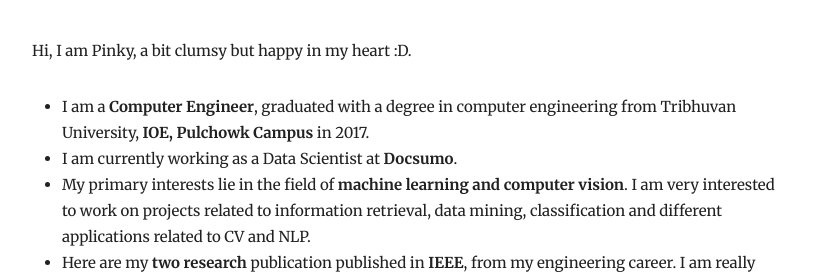
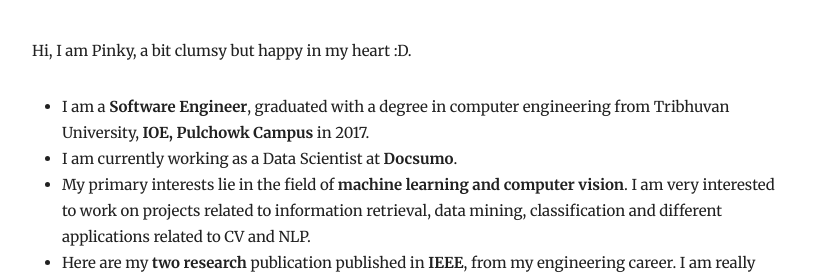
Before and after one commit to pinksi/pinkysitikhu, a Jekyll site: the page built from _pages/about.md, in a window 1280 px wide. Shown: the part 760-1039 px from the top of the page, without its empty margins (233-1046 px from the left). Built offline with Jekyll 4.4.1, drawn with Linux system fonts in a browser that asks for light colours; nearby versions of some CDN libraries.

Commit message:
small fixes

```diff
--- a/_pages/about.md
+++ b/_pages/about.md
@@ -7,7 +7,7 @@ image: images/abt_me.jpg
 
 Hi, I am Pinky, a bit clumsy but happy in my heart :D.
 
-- I am a **Computer Engineer**, graduated with a degree in computer engineering from Tribhuvan University, **[IOE, Pulchowk Campus](http://doece.pcampus.edu.np)** in 2017.
+- I am a **Software Engineer**, graduated with a degree in computer engineering from Tribhuvan University, **[IOE, Pulchowk Campus](http://doece.pcampus.edu.np)** in 2017.
 - I am currently working as a Data Scientist at **[Docsumo](https://docsumo.com/)**.
 - My primary interests lie in the field of **machine learning and computer vision**. I am very interested to work on projects related to information retrieval, data mining, classification and different applications related to CV and NLP.
 - Here are my **two research** publication published in **IEEE**, from my engineering career. I am really looking forward to do more impactful research and publish them in different AI conferences.
```
